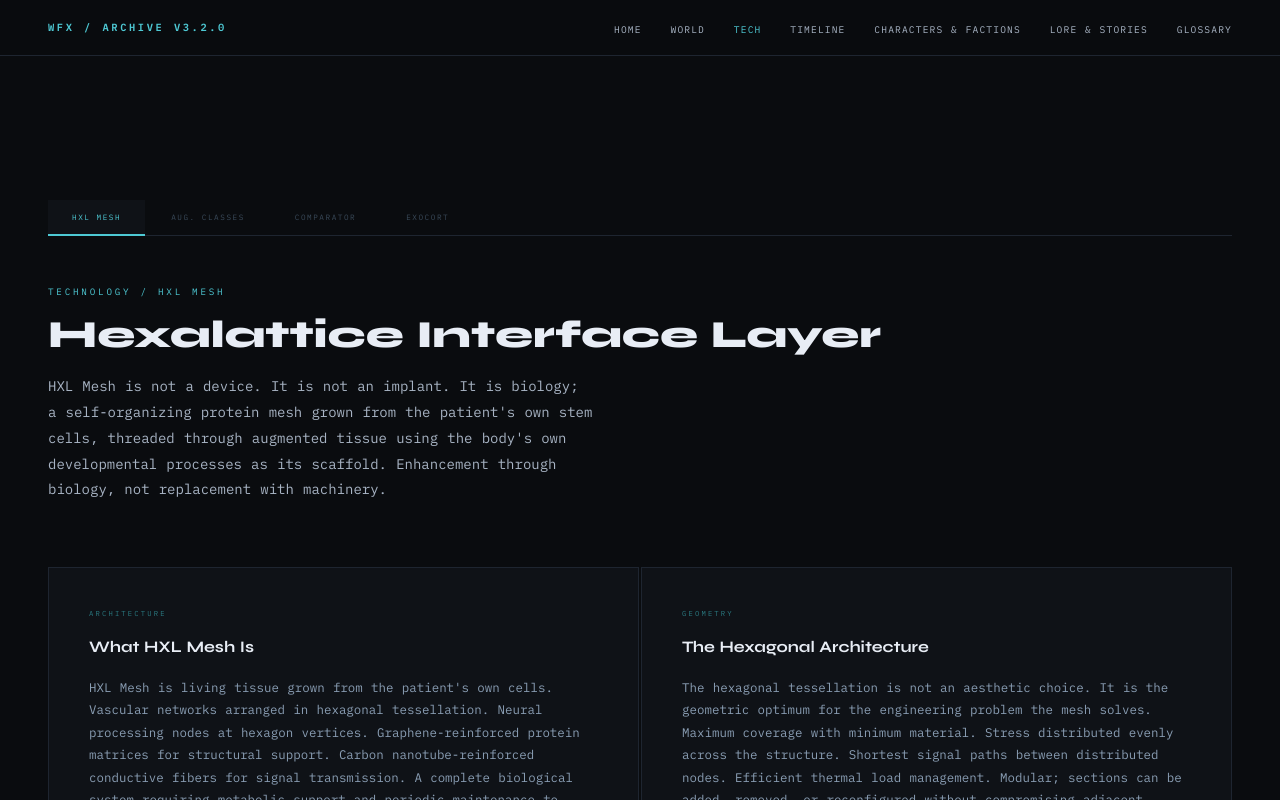
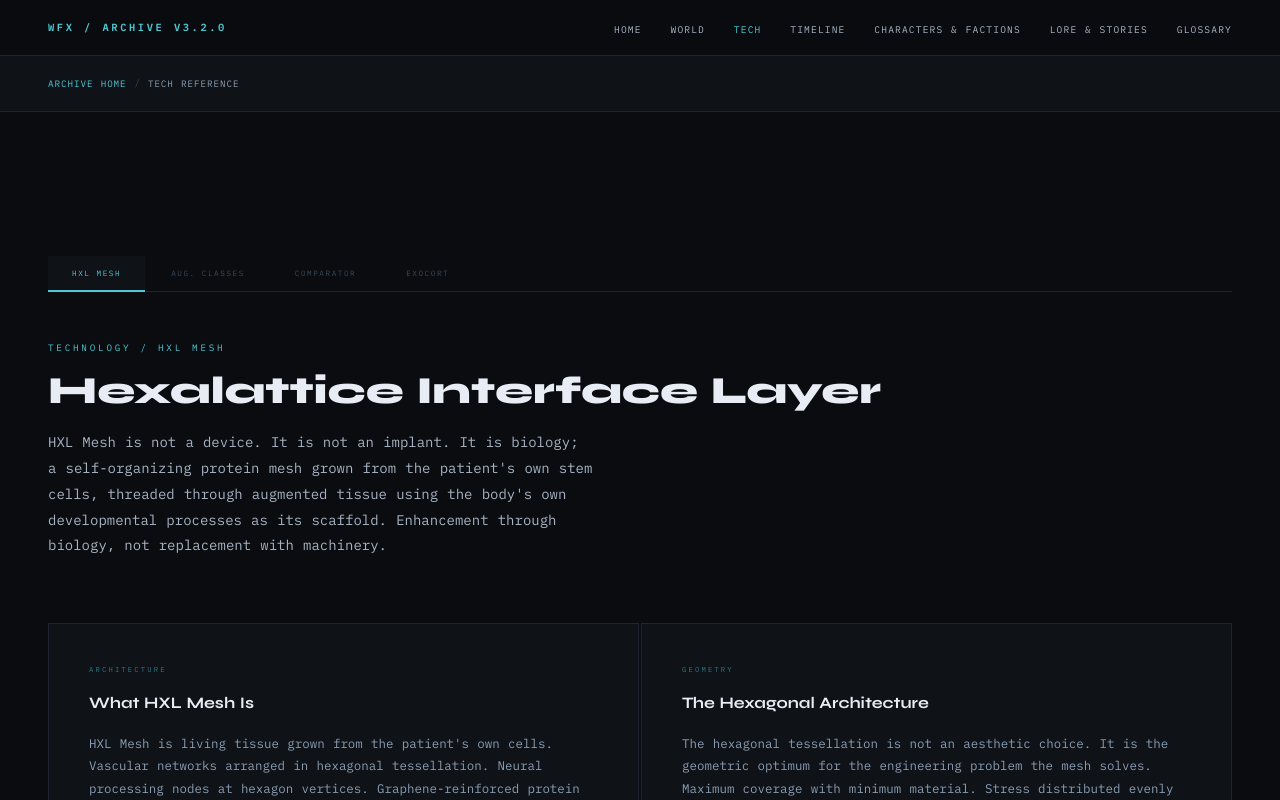
Before and after one commit to marvinmckinneyii0/warfox_universe, a React (Vite) app: page /tech in a window 1280 px wide. Shown: the top 800 px of the page. Built offline with nearby package versions, Linux system fonts and the light colour scheme.

Commit message:
Add breadcrumbs and contextual links

```diff
--- a/src/App.tsx
+++ b/src/App.tsx
@@ -2,6 +2,7 @@ import { BrowserRouter, Routes, Route, useLocation } from 'react-router-dom';
 import { useEffect } from 'react';
 import Nav from './components/Nav';
 import Footer from './components/Footer';
+import Breadcrumb from './components/Breadcrumb';
 import Home from './pages/Home';
 import World from './pages/World';
 import Tech from './pages/Tech';
@@ -59,6 +60,7 @@ function AppLayout() {
       <ScrollToTop />
       <AnimateOnScroll />
       <Nav />
+      <Breadcrumb />
       <main id="main-content">
       <Routes>
         <Route path="/" element={<Home />} />
--- /dev/null
+++ b/src/components/Breadcrumb.tsx
@@ -0,0 +1,47 @@
+import { Link, useLocation } from 'react-router-dom';
+
+interface Crumb {
+  label: string;
+  to: string;
+}
+
+const ROUTE_LABELS: Record<string, string> = {
+  '/': 'Archive Home',
+  '/world': 'World',
+  '/tech': 'Tech Reference',
+  '/timeline': 'Timeline',
+  '/people': 'Characters & Factions',
+  '/stories': 'Field Records & Stories',
+  '/glossary': 'Glossary',
+};
+
+export default function Breadcrumb() {
+  const { pathname } = useLocation();
+
+  if (pathname === '/') return null;
+
+  const crumbs: Crumb[] = [
+    { label: 'Archive Home', to: '/' },
+    { label: ROUTE_LABELS[pathname] ?? pathname, to: pathname },
+  ];
+
+  return (
+    <nav aria-label="Breadcrumb" className="breadcrumb">
+      <ol>
+        {crumbs.map((crumb, i) => {
+          const isLast = i === crumbs.length - 1;
+          return (
+            <li key={crumb.to}>
+              {isLast ? (
+                <span aria-current="page">{crumb.label}</span>
+              ) : (
+                <Link to={crumb.to}>{crumb.label}</Link>
+              )}
+              {!isLast && <span aria-hidden="true" className="breadcrumb-sep">/</span>}
+            </li>
+          );
+        })}
+      </ol>
+    </nav>
+  );
+}
--- a/src/index.css
+++ b/src/index.css
@@ -330,7 +330,8 @@ footer p { font-family: var(--mono); font-size: 0.5rem; color: var(--text-faint)
 .dist-overall-block { background: var(--surface); border: 1px solid var(--border); padding: 2rem 2.5rem; margin-bottom: 2px; }
 
 /* PAGE WRAPPER */
-.page-content { padding-top: 56px; }
+.page-content { padding-top: 0; }
+.page-content--home { padding-top: 56px; }
 
 @media (max-width: 1200px) {
   .container { padding: 0 2rem; }
@@ -349,6 +350,101 @@ footer p { font-family: var(--mono); font-size: 0.5rem; color: var(--text-faint)
   .hero-meta { flex-wrap: wrap; gap: 1.5rem; }
   .glossary-grid { grid-template-columns: 1fr; }
 }
+
+/* BREADCRUMB */
+.breadcrumb {
+  position: relative;
+  z-index: 90;
+  background: var(--surface);
+  border-bottom: 1px solid var(--border);
+  padding: 0.6rem 3rem;
+  margin-top: 56px;
+}
+.breadcrumb ol {
+  display: flex;
+  align-items: center;
+  gap: 0.5rem;
+  list-style: none;
+  flex-wrap: wrap;
+}
+.breadcrumb li {
+  display: flex;
+  align-items: center;
+  gap: 0.5rem;
+}
+.breadcrumb a {
+  font-family: var(--mono);
+  font-size: 0.58rem;
+  color: var(--teal);
+  text-decoration: none;
+  letter-spacing: 0.1em;
+  text-transform: uppercase;
+  transition: color 0.2s;
+}
+.breadcrumb a:hover { color: var(--text-bright); }
+.breadcrumb a:focus-visible { outline: 2px solid var(--teal); outline-offset: 2px; border-radius: 2px; }
+.breadcrumb span[aria-current="page"] {
+  font-family: var(--mono);
+  font-size: 0.58rem;
+  color: var(--text-dim);
+  letter-spacing: 0.1em;
+  text-transform: uppercase;
+}
+.breadcrumb-sep {
+  font-family: var(--mono);
+  font-size: 0.55rem;
+  color: var(--text-faint);
+}
+@media (max-width: 1200px) { .breadcrumb { padding: 0.6rem 2rem; } }
+
+/* CONTEXTUAL LINK — inline cross-reference style */
+.cx-link {
+  color: var(--teal);
+  text-decoration: none;
+  border-bottom: 1px solid var(--teal-dim);
+  transition: color 0.2s, border-color 0.2s;
+  font-family: inherit;
+  font-size: inherit;
+}
+.cx-link:hover { color: var(--text-bright); border-color: var(--text-bright); }
+.cx-link:focus-visible { outline: 2px solid var(--teal); outline-offset: 2px; border-radius: 2px; }
+
+/* RELATED LINKS FOOTER */
+.related-links {
+  border-top: 1px solid var(--border);
+  padding-top: 2rem;
+  margin-top: 4rem;
+  display: flex;
+  flex-wrap: wrap;
+  gap: 0.75rem;
+  align-items: center;
+}
+.related-links-label {
+  font-family: var(--mono);
+  font-size: 0.5rem;
+  color: var(--text-faint);
+  letter-spacing: 0.25em;
+  text-transform: uppercase;
+  margin-right: 0.5rem;
+  flex-shrink: 0;
+}
+.related-link {
+  display: inline-flex;
+  align-items: center;
+  gap: 0.4rem;
+  font-family: var(--mono);
+  font-size: 0.55rem;
+  color: var(--teal);
+  text-decoration: none;
+  letter-spacing: 0.1em;
+  text-transform: uppercase;
+  border: 1px solid var(--teal-dim);
+  padding: 3px 10px;
+  background: var(--teal-faint);
+  transition: background 0.2s, border-color 0.2s, color 0.2s;
+}
+.related-link:hover { background: var(--surface2); border-color: var(--teal); color: var(--text-bright); }
+.related-link:focus-visible { outline: 2px solid var(--teal); outline-offset: 2px; }
 
 /* ACCESSIBILITY */
 .skip-link {
--- a/src/pages/Stories.tsx
+++ b/src/pages/Stories.tsx
@@ -1,3 +1,7 @@
+import { Link } from 'react-router-dom';
+
+const cx = (to: string, text: string) => <Link to={to} className="cx-link">{text}</Link>;
+
 export default function Stories() {
   return (
     <div className="page-content">
@@ -12,8 +16,8 @@ export default function Stories() {
             <div className="story-slot">
               <div className="story-label">FIELD REPORT / ARCHIVE ENTRY BK-R-01</div>
               <div className="story-title">The Tigris Margin</div>
-              <p className="story-excerpt">The data was accurate. That was the problem. Rachel Yassin had spent fourteen months mapping the basin's collapse vectors; soil salinity, aquifer drawdown, species displacement pressure. She had handed ParkerGen a perfect model of how to accelerate it without triggering legal thresholds. She had believed she was documenting damage. She had been building an instruction manual.</p>
-              <div className="story-attribution">SOURCE: R. Yassin: Personal Record / Partial Disclosure  ·  CLASSIFICATION: WarFox Archive</div>
+              <p className="story-excerpt">The data was accurate. That was the problem. {cx('/people','Rachel Yassin')} had spent fourteen months mapping the basin's collapse vectors; soil salinity, aquifer drawdown, species displacement pressure. She had handed {cx('/people','ParkerGen')} a perfect model of how to accelerate it without triggering legal thresholds. She had believed she was documenting damage. She had been building an instruction manual. {cx('/timeline','→ Tigris Basin Collapse: 2145')}</p>
+              <div className="story-attribution">SOURCE: R. Yassin: Personal Record / Partial Disclosure  ·  CLASSIFICATION: {cx('/people','WarFox')} Archive</div>
             </div>
             <div className="story-empty"><div className="empty-label">ARCHIVE SLOT: AWAITING RECORD<br/><br/>[ ADD SIDE STORY ]</div></div>
             <div className="story-empty"><div className="empty-label">ARCHIVE SLOT: AWAITING RECORD<br/><br/>[ ADD SIDE STORY ]</div></div>
@@ -21,6 +25,13 @@ export default function Stories() {
             <div className="story-empty"><div className="empty-label">ARCHIVE SLOT: AWAITING RECORD<br/><br/>[ ADD SIDE STORY ]</div></div>
             <div className="story-empty"><div className="empty-label">ARCHIVE SLOT: AWAITING RECORD<br/><br/>[ ADD SIDE STORY ]</div></div>
           </div>
+          <div className="related-links" style={{marginTop:'3rem'}}>
+            <span className="related-links-label">Related</span>
+            <Link to="/people" className="related-link">Characters &amp; Factions</Link>
+            <Link to="/timeline" className="related-link">Historical Timeline</Link>
+            <Link to="/world" className="related-link">World &amp; Regions</Link>
+            <Link to="/glossary" className="related-link">Glossary</Link>
+          </div>
         </div>
       </section>
     </div>
```
Also changed, not shown: src/pages/Glossary.tsx (+18 -7 lines), src/pages/Home.tsx (+14 -5 lines), src/pages/Timeline.tsx (+18 -6 lines).
